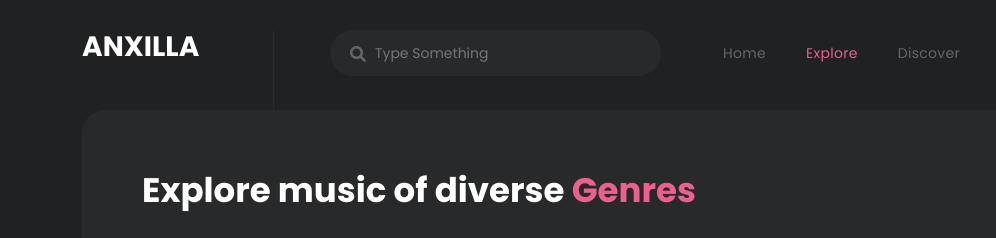
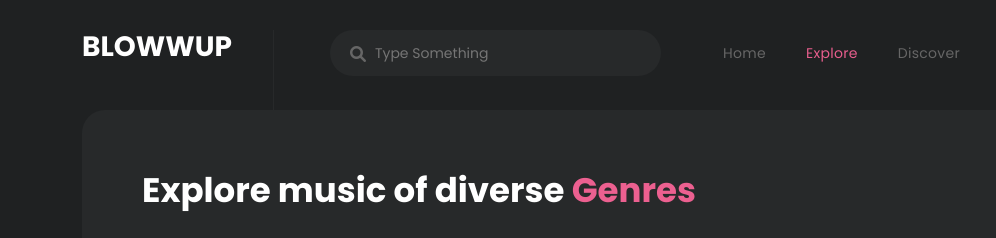
Before and after one commit to Code-Nuel/Blowwup, a plain HTML site: page anxilla/explore.html in a window 1280 px wide. Shown: the top 238 px of the page, 0-996 px from the left. Drawn offline with nearby package versions, Linux system fonts and the light colour scheme.

Commit message:
Update explore.html

```diff
--- a/anxilla/explore.html
+++ b/anxilla/explore.html
@@ -53,7 +53,7 @@ https://templatemo.com/tm-579-cyborg-gaming
                     <!-- ***** Logo Start ***** -->
                     <a href="index.html" class="logo">
                         <!-- <img src="assets/images/logo.png" alt=""> -->
-                        <h3>ANXILLA</h3>
+                        <h3>BLOWWUP</h3>
                     </a>
                     <!-- ***** Logo End ***** -->
                     <!-- ***** Search End ***** -->
```
